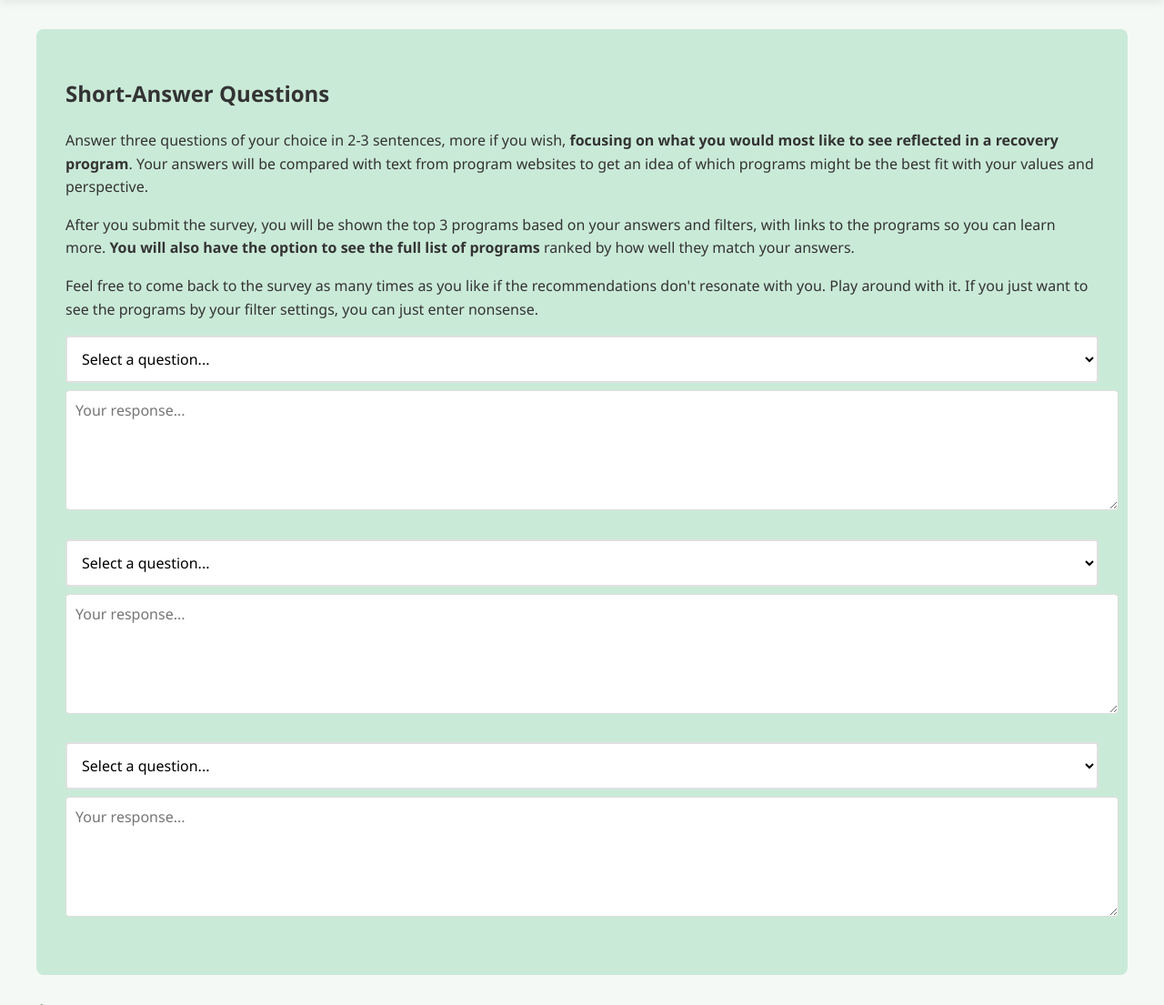
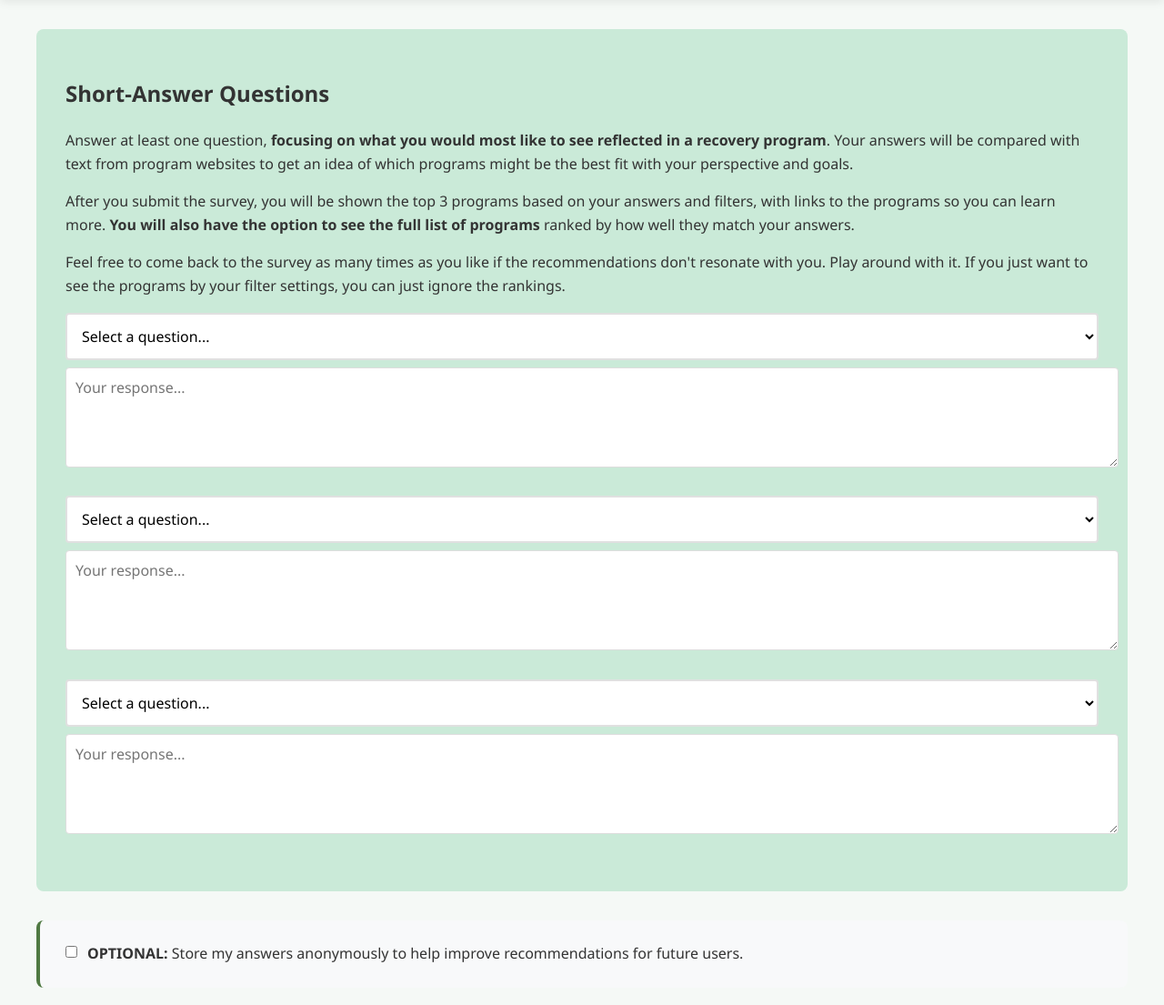
Before and after one commit to jkberry07/cfs-rec-sys, a Flask app: page /survey in a window 1280 px wide. Shown: the part 245-1350 px from the top of the page at 91% size. Run offline with Flask 3, Linux system fonts and the light colour scheme; parts of the project's set-up code (start-up, migrations or seed data) failed here and were passed over.

Commit message:
Updated privacy policy, survey questions, and filter setting logging.

```diff
--- a/templates/recommendations.html
+++ b/templates/recommendations.html
@@ -328,7 +328,6 @@
         // Add event listener to the filter button
         document.getElementById('apply-filters').addEventListener('click', function() {
             displayPrograms();
-            logFilterUsage();
         });
 
         // Add event listener to track which program sites get visited
--- a/templates/survey.html
+++ b/templates/survey.html
@@ -31,24 +31,24 @@
     <form action="/recommendations" method="post" class="survey-form">
       <section class="quiz-section">
         <h2>Short-Answer Questions</h2>
-        <p>Answer three questions of your choice in 2-3 sentences, more if you wish, <b>focusing on what you would most like to see reflected in a recovery program</b>. Your answers will be compared with text from program websites to get an idea of which programs might be the best fit with your values and perspective.</p>
+        <p>Answer at least one question, <b>focusing on what you would most like to see reflected in a recovery program</b>. Your answers will be compared with text from program websites to get an idea of which programs might be the best fit with your perspective and goals.</p>
         <p>After you submit the survey, you will be shown the top 3 programs based on your answers and filters, with links to the programs so you can learn more. <b>You will also have the option to see the full list of programs</b> ranked by how well they match your answers.</p>
-        <p>Feel free to come back to the survey as many times as you like if the recommendations don't resonate with you. Play around with it. If you just want to see the programs by your filter settings, you can just enter nonsense.</p>
+        <p>Feel free to come back to the survey as many times as you like if the recommendations don't resonate with you. Play around with it. If you just want to see the programs by your filter settings, you can just ignore the rankings.</p>
 
         <!-- Question 1 -->
         <div class="question">
           <select id="question1" name="question1" class="question-select">
             <option value="">Select a question...</option>
             <option value="brain-retraining">What do you hope to gain from brain retraining, besides recovery? (RECOMMENDED)</option>
-            <option value="proud">What in your life are you proudest of?</option>
-            <option value="values">What core values guide your decisions and why?</option>
-            <option value="admire">What are some qualities of a person you greatly admire and why?</option>
-            <option value="purpose">What do you believe is the purpose of life?</option>
+            <option value="learning">When you're learning a new skill, what helps you feel most confident and engaged in the process?</option>
+            <option value="support">What types of support are you looking for from a program?</option>
+            <option value="science">How important is scientific explanation to you, and why?</option>
             <option value="growth">How do you approach personal growth and development?</option>
-            <option value="happiness">What does happiness mean to you?</option>
-            <option value="lessons">What important lessons has life taught you?</option>
+            <option value="spiritual">Would you describe your recovery as a spiritual journey, and if so, why?</option>
+            <option value="mind-body">What have you heard about mind-body approaches that most interests you?</option>
+            <option value="motivation">What motivates you most when working toward a difficult goal?</option>
           </select>
-          <textarea id="answer1" name="answer1" rows="5" placeholder="Your response..."></textarea>
+          <textarea id="answer1" name="answer1" rows="4" placeholder="Your response..."></textarea>
         </div>
 
         <!-- Question 2 -->
@@ -56,15 +56,15 @@
           <select id="question2" name="question2" class="question-select">
             <option value="">Select a question...</option>
             <option value="brain-retraining">What do you hope to gain from brain retraining, besides recovery? (RECOMMENDED)</option>
-            <option value="proud">What in your life are you proudest of?</option>
-            <option value="values">What core values guide your decisions and why?</option>
-            <option value="admire">What are some qualities of a person you greatly admire and why?</option>
-            <option value="purpose">What do you believe is the purpose of life?</option>
+            <option value="learning">When you're learning a new skill, what helps you feel most confident and engaged in the process?</option>
+            <option value="support">What types of support are you looking for from a program?</option>
+            <option value="science">How important is scientific explanation to you, and why?</option>
             <option value="growth">How do you approach personal growth and development?</option>
-            <option value="happiness">What does happiness mean to you?</option>
-            <option value="lessons">What important lessons has life taught you?</option>
+            <option value="spiritual">Would you describe your recovery as a spiritual journey, and if so, why?</option>
+            <option value="mind-body">What have you heard about mind-body approaches that most interests you?</option>
+            <option value="motivation">What motivates you most when working toward a difficult goal?</option>
           </select>
-          <textarea id="answer2" name="answer2" rows="5" placeholder="Your response..."></textarea>
+          <textarea id="answer2" name="answer2" rows="4" placeholder="Your response..."></textarea>
         </div>
 
         <!-- Question 3 -->
@@ -72,12 +72,15 @@
           <select id="question3" name="question3" class="question-select">
             <option value="">Select a question...</option>
             <option value="brain-retraining">What do you hope to gain from brain retraining, besides recovery? (RECOMMENDED)</option>
-            <option value="values">What core values guide your decisions and why?</option>
+            <option value="learning">When you're learning a new skill, what helps you feel most confident and engaged in the process?</option>
+            <option value="support">What types of support are you looking for from a program?</option>
+            <option value="science">How important is scientific explanation to you, and why?</option>
             <option value="growth">How do you approach personal growth and development?</option>
-            <option value="happiness">What does happiness mean to you?</option>
-            <option value="lessons">What important lessons has life taught you?</option>
+            <option value="spiritual">Would you describe your recovery as a spiritual journey, and if so, why?</option>
+            <option value="mind-body">What have you heard about mind-body approaches that most interests you?</option>
+            <option value="motivation">What motivates you most when working toward a difficult goal?</option>
           </select>
-          <textarea id="answer3" name="answer3" rows="5" placeholder="Your response..."></textarea>
+          <textarea id="answer3" name="answer3" rows="4" placeholder="Your response..."></textarea>
         </div>
       </section>
 
```
Also changed, not shown: templates/privacy.html (+7 -13 lines).
